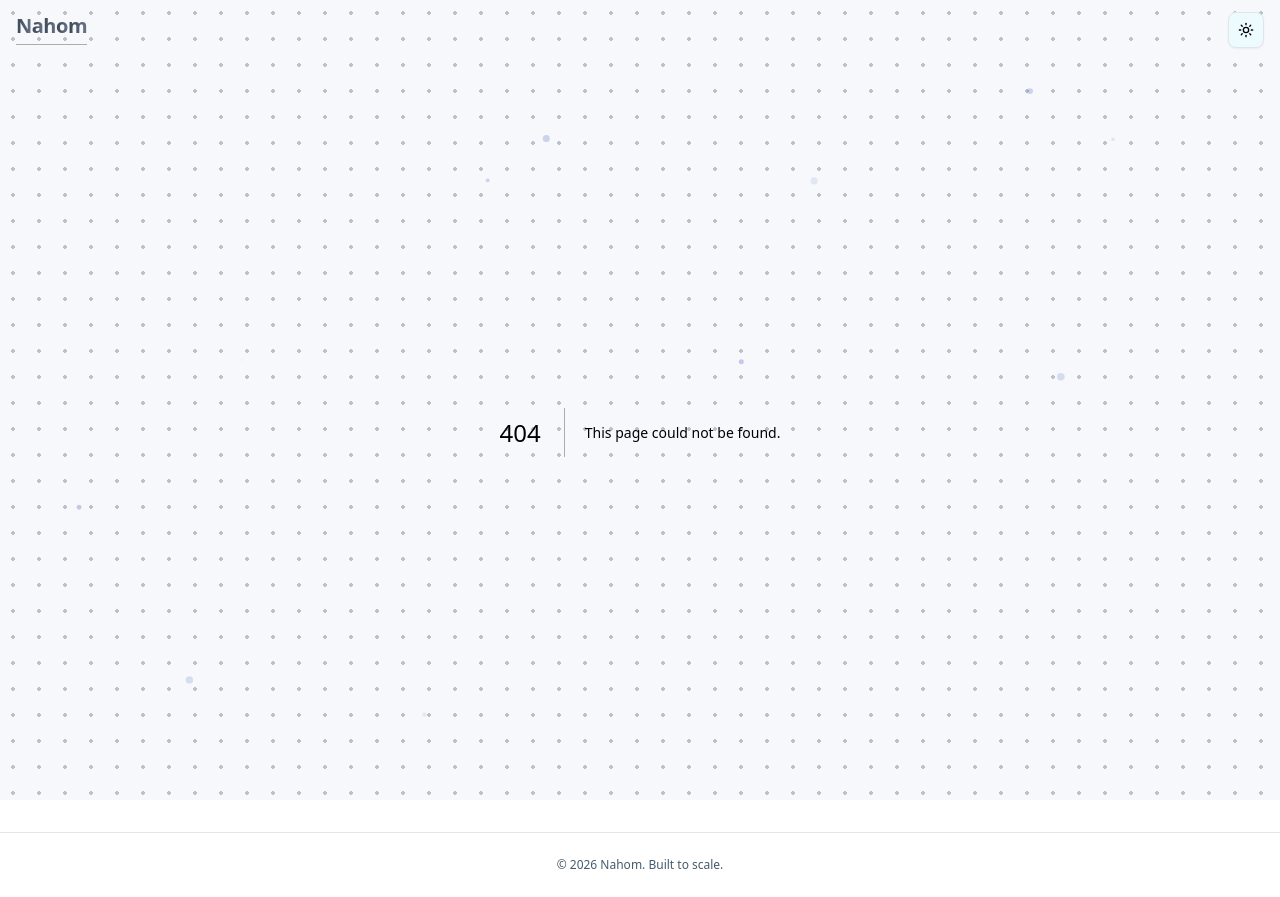
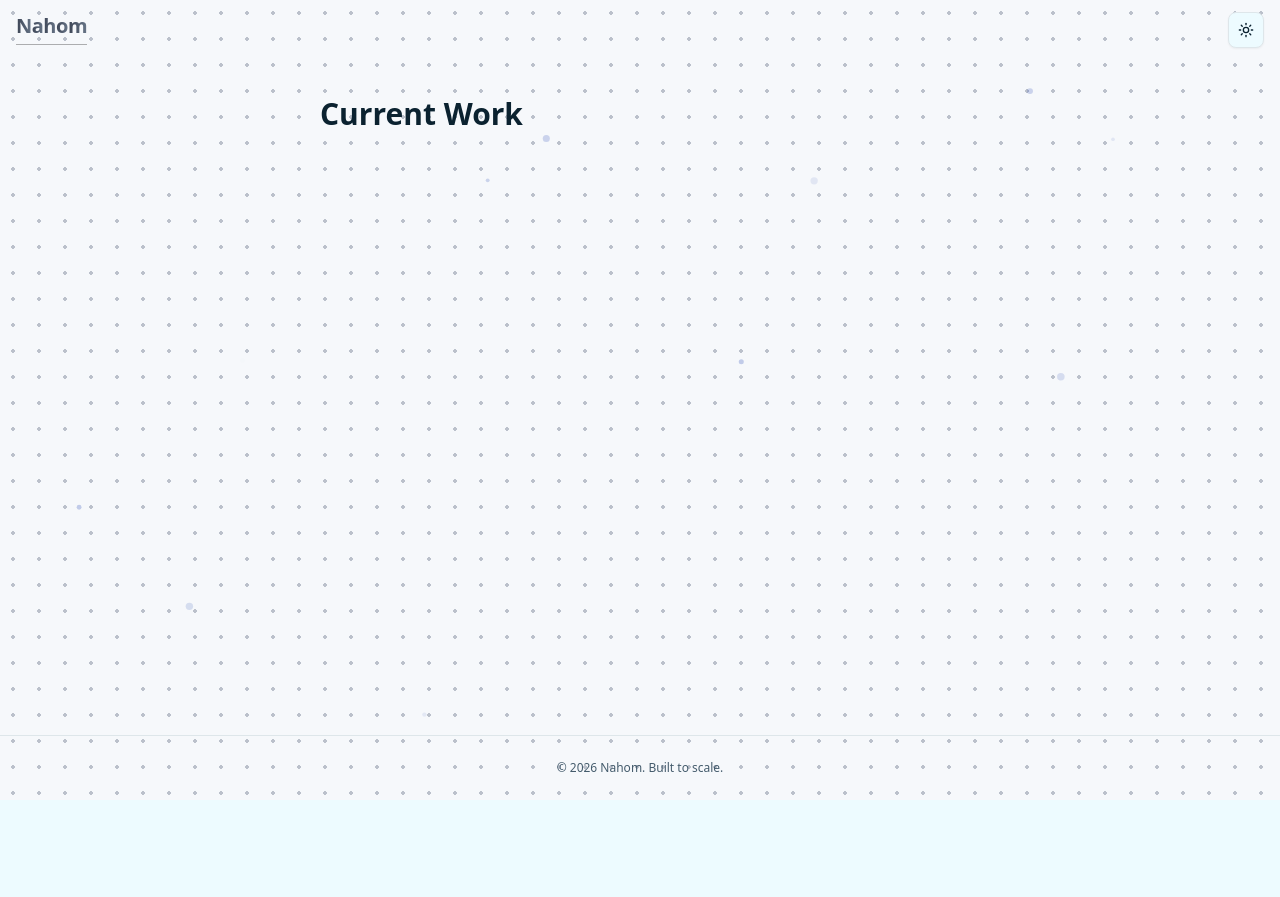
Before and after one commit to nahom-zewdu/my-portfolio, a Next.js app: page /current-work in a window 1280 px wide. Before the commit this address had no page. After the commit the page ends 800 px from the top, so only its background shows below. Built offline with nearby package versions, Linux system fonts and the light colour scheme.

Commit message:
Add current-work route structure

```diff
--- /dev/null
+++ b/src/app/current-work/page.tsx
@@ -0,0 +1,7 @@
+export default function CurrentWorkPage() {
+  return (
+    <section className="max-w-2xl mx-auto py-16 px-4">
+      <h1 className="text-3xl font-bold mb-8">Current Work</h1>
+    </section>
+  );
+}
```
